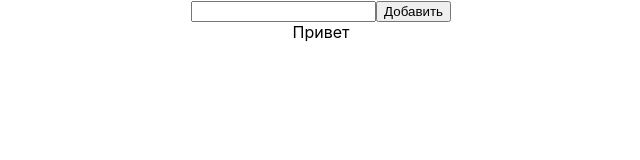
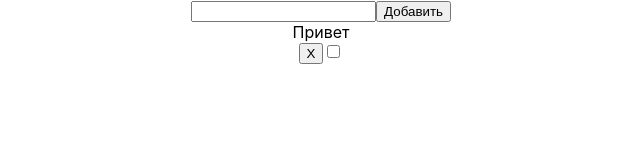
Before and after one commit to birdieduckie/todo-react, a React (Create React App) app: page / in a window 1280 px wide. Shown: the top 160 px of the page, without its empty margins (319-959 px from the left). Built offline with nearby package versions, Linux system fonts and the light colour scheme.

Commit message:
checkbox and delete button added

```diff
--- a/src/components/List/List.js
+++ b/src/components/List/List.js
@@ -4,12 +4,21 @@ import './List.css';
 
 class List extends React.Component {
   render() {
-    const { tasks } = this.props
+    const { tasks, deleteTask, completeTask } = this.props
 
     return (
-    <>
-    {tasks.map(task => <Task id={task.id} content={task.content} isCompleted={task.isCompleted} />)}
-    </>
+      <>
+        {tasks.map(task =>
+          <Task
+            key={task.id}
+            id={task.id}
+            content={task.content}
+            isCompleted={task.isCompleted}
+            deleteTask={deleteTask}
+            completeTask={completeTask}
+          />
+        )}
+      </>
     )
   }
 }
--- a/src/components/Task/Task.js
+++ b/src/components/Task/Task.js
@@ -2,13 +2,35 @@ import React from 'react';
 import './Task.css';
 
 class Task extends React.Component {
+  state = {
+    isCheckboxChecked: this.props.isCompleted
+  }
+
+  handleDelete = () => {
+    const { id, deleteTask } = this.props
+
+    deleteTask(id)
+  }
+
+  handleChangeStatus = () => {
+    const { id, completeTask } = this.props
+
+    this.setState((prevState) =>
+     ({ isCheckboxChecked: !prevState.isCheckboxChecked }), () => completeTask(id, this.state.isCheckboxChecked))
+  }
+
   render() {
-    const { id, content, isCompleted } = this.props
+    const { isCheckboxChecked } = this.state
+    const { id, content } = this.props
 
     return (
-      <div>
-        {content}
-      </div>
+      <>
+        <div>
+          {content}
+        </div>
+        <button onClick={this.handleDelete}>X</button>
+        <input type='checkbox' checked={isCheckboxChecked} onChange={this.handleChangeStatus} />
+      </>
     )
   }
 }
--- a/src/core/App.js
+++ b/src/core/App.js
@@ -13,7 +13,23 @@ class App extends React.Component {
 
     const newTask = { id: +new Date(), content: data, isCompleted: false }
 
-    this.setState({ tasks: [...tasks, newTask] }, () => console.log(tasks))
+    this.setState({ tasks: [...tasks, newTask] }, () => console.log(this.state.tasks))
+  }
+
+  deleteTask = (id) => {
+    const { tasks } = this.state
+
+    const updatedTasks = tasks.filter((task) => task.id !== id)
+
+    this.setState({ tasks: updatedTasks })
+  }
+
+  completeTask = (id, isCompleted) => {
+    const { tasks } = this.state
+
+    const updatedTasks = tasks.map((task) => task.id === id ? ({ ...task, isCompleted }) : task)
+
+    this.setState({ tasks: updatedTasks }, () => console.log(this.state.tasks))
   }
 
   render() {
@@ -22,7 +38,7 @@ class App extends React.Component {
     return (
       <div className="App">
         <Control addTask={this.addTask} />
-        <List tasks={tasks} />
+        <List deleteTask={this.deleteTask} completeTask={this.completeTask} tasks={tasks} />
       </div>
     );
   }
```
